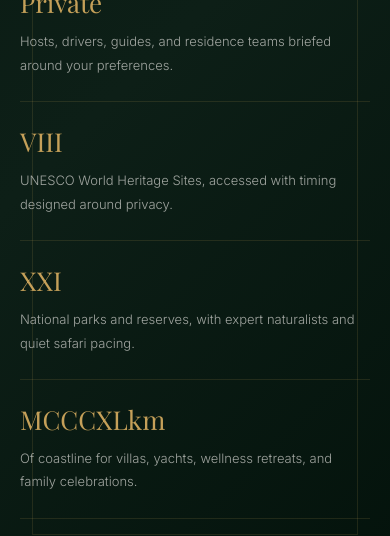
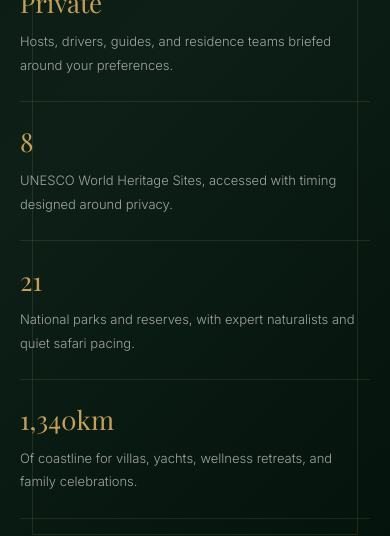
Before and after one commit to teameunoiasolutions/ril-homepage-rebuild, a React (Vite) app: page / in a window 390 px wide. Shown: the part 9040-9576 px from the top of the page. Built offline with nearby package versions, Linux system fonts and the light colour scheme; a web font is replaced by a local one.

Commit message:
Big screen responsive fixes

```diff
--- a/src/components/Homepage/Homepage.tsx
+++ b/src/components/Homepage/Homepage.tsx
@@ -129,9 +129,9 @@
 
 const sriLankaStats = [
   ['Private', 'Hosts, drivers, guides, and residence teams briefed around your preferences.'],
-  ['VIII', 'UNESCO World Heritage Sites, accessed with timing designed around privacy.'],
-  ['XXI', "National parks and reserves, with expert naturalists and quiet safari pacing."],
-  ['MCCCXLkm', 'Of coastline for villas, yachts, wellness retreats, and family celebrations.'],
+  ['8', 'UNESCO World Heritage Sites, accessed with timing designed around privacy.'],
+  ['21', "National parks and reserves, with expert naturalists and quiet safari pacing."],
+  ['1,340km', 'Of coastline for villas, yachts, wellness retreats, and family celebrations.'],
 ]
 
 const journalItems = [
--- a/src/design-system/layout.css
+++ b/src/design-system/layout.css
@@ -1,5 +1,5 @@
 :root {
-  --container-max: 1440px;
+  --container-max: 1680px;
   --container-max-narrow: 900px;
   --container-max-prose: 720px;
   --container-max-legacy: 1280px;
@@ -7,7 +7,7 @@
   --container-gutter: var(--space-sm);
   --container-gutter-mobile: var(--space-sm);
   --container-gutter-tablet: var(--space-xl);
-  --container-gutter-desktop: var(--space-4xl);
+  --container-gutter-desktop: clamp(var(--space-xl), 4.5vw, 72px);
   --container-inset-mobile: calc(var(--container-gutter-mobile) * 2);
   --container-inset-tablet: calc(var(--container-gutter-tablet) * 2);
   --container-inset-desktop: calc(var(--container-gutter-desktop) * 2);
--- a/src/design-system/styles.css
+++ b/src/design-system/styles.css
@@ -104,14 +104,14 @@
   --letter-spacing-wide: 0.12em;
   --letter-spacing-wider: 0.2em;
 
-  --container-max: 1440px;
+  --container-max: 1680px;
   --container-max-narrow: 900px;
   --container-max-prose: 720px;
   --container-max-legacy: 1280px;
   --container-max-prep: 1312px;
   --container-gutter-mobile: var(--space-sm);
   --container-gutter-tablet: var(--space-xl);
-  --container-gutter-desktop: var(--space-4xl);
+  --container-gutter-desktop: clamp(var(--space-xl), 4.5vw, 72px);
   --container-inset-mobile: calc(var(--container-gutter-mobile) * 2);
   --container-inset-tablet: calc(var(--container-gutter-tablet) * 2);
   --container-inset-desktop: calc(var(--container-gutter-desktop) * 2);
```
